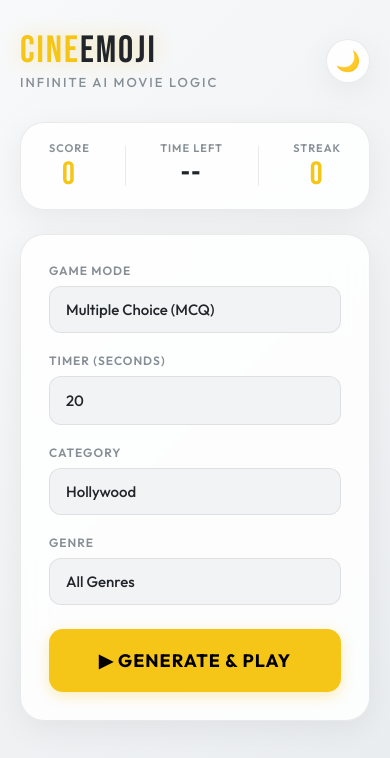
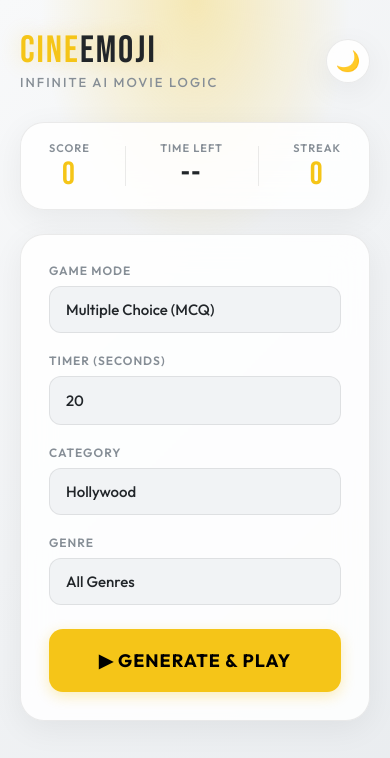
Before and after one commit to GauravGit-007/Cine_emoji, a website: page frontend/index.html in a window 390 px wide. Drawn offline with Linux system fonts and the light colour scheme.

Commit message:
Fix mobile WebView rendering crash by removing heavy SVG filter and adding better meta tags

```diff
--- a/frontend/index.html
+++ b/frontend/index.html
@@ -2,7 +2,7 @@
 <html lang="en">
 <head>
 <meta charset="UTF-8">
-<meta name="viewport" content="width=device-width, initial-scale=1.0">
+<meta name="viewport" content="width=device-width, initial-scale=1.0, maximum-scale=1.0, user-scalable=no">
 <title>🎬 CineEmoji — Guess the Movie</title>
 <link href="https://fonts.googleapis.com/css2?family=Outfit:wght@300;400;500;600;700&family=Bebas+Neue&display=swap" rel="stylesheet">
 <style>
@@ -43,6 +43,7 @@
   * { margin: 0; padding: 0; box-sizing: border-box; }
 
   body {
+    background-color: #f8f9fa; /* Fallback */
     background: var(--bg-gradient);
     color: var(--text);
     font-family: 'Outfit', sans-serif;
@@ -53,6 +54,20 @@
     justify-content: flex-start;
     overflow-x: hidden;
     transition: background 0.4s ease, color 0.4s ease;
+  }
+
+  /* Removed SVG noise filter because it crashes Android WebViews / in-app browsers */
+  body::after {
+    content: '';
+    position: fixed;
+    top: -30%;
+    left: 50%;
+    transform: translateX(-50%);
+    width: 80vw;
+    height: 60vh;
+    background: radial-gradient(ellipse, var(--glow) 0%, transparent 70%);
+    pointer-events: none;
+    z-index: 0;
   }
 
   .wrap {
```
